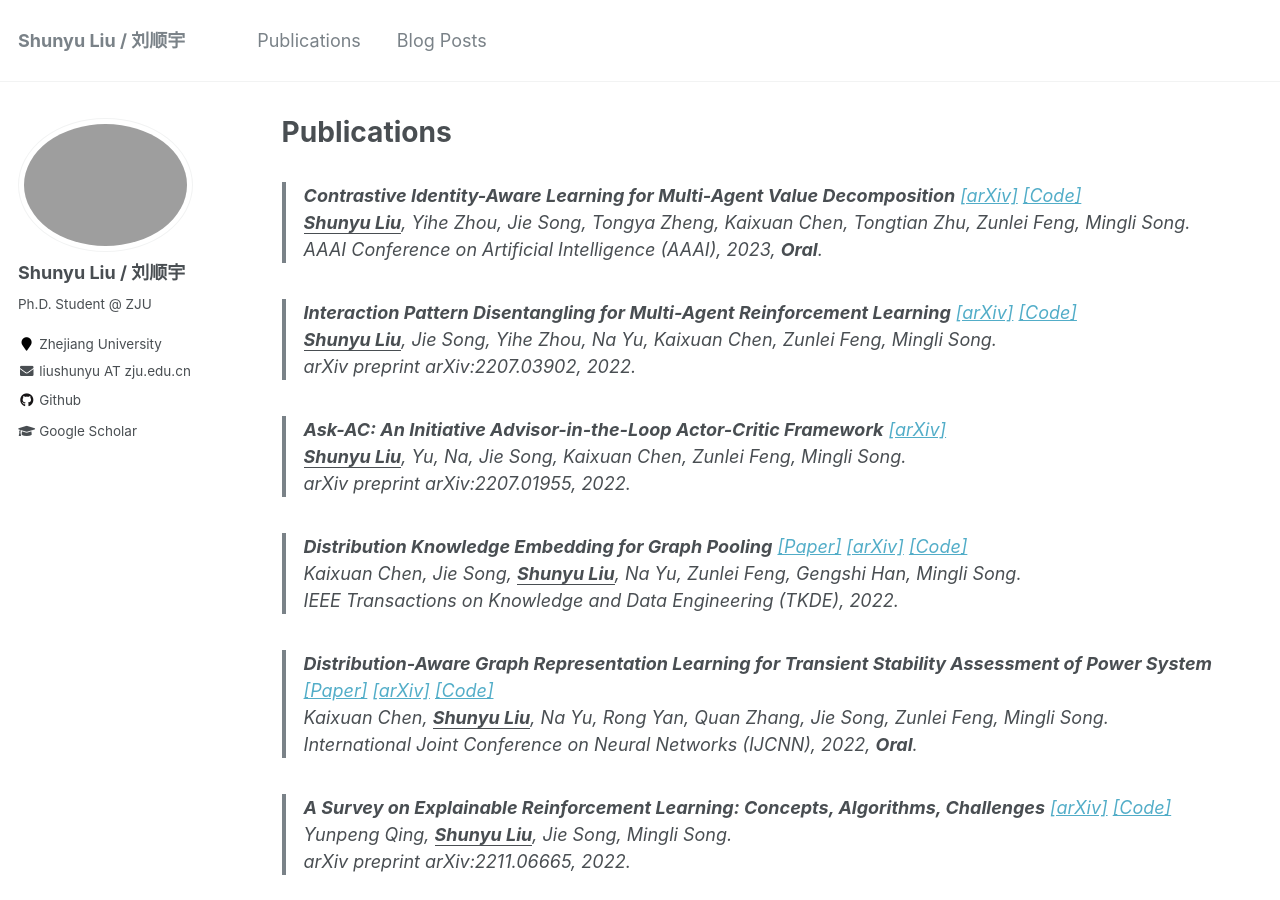
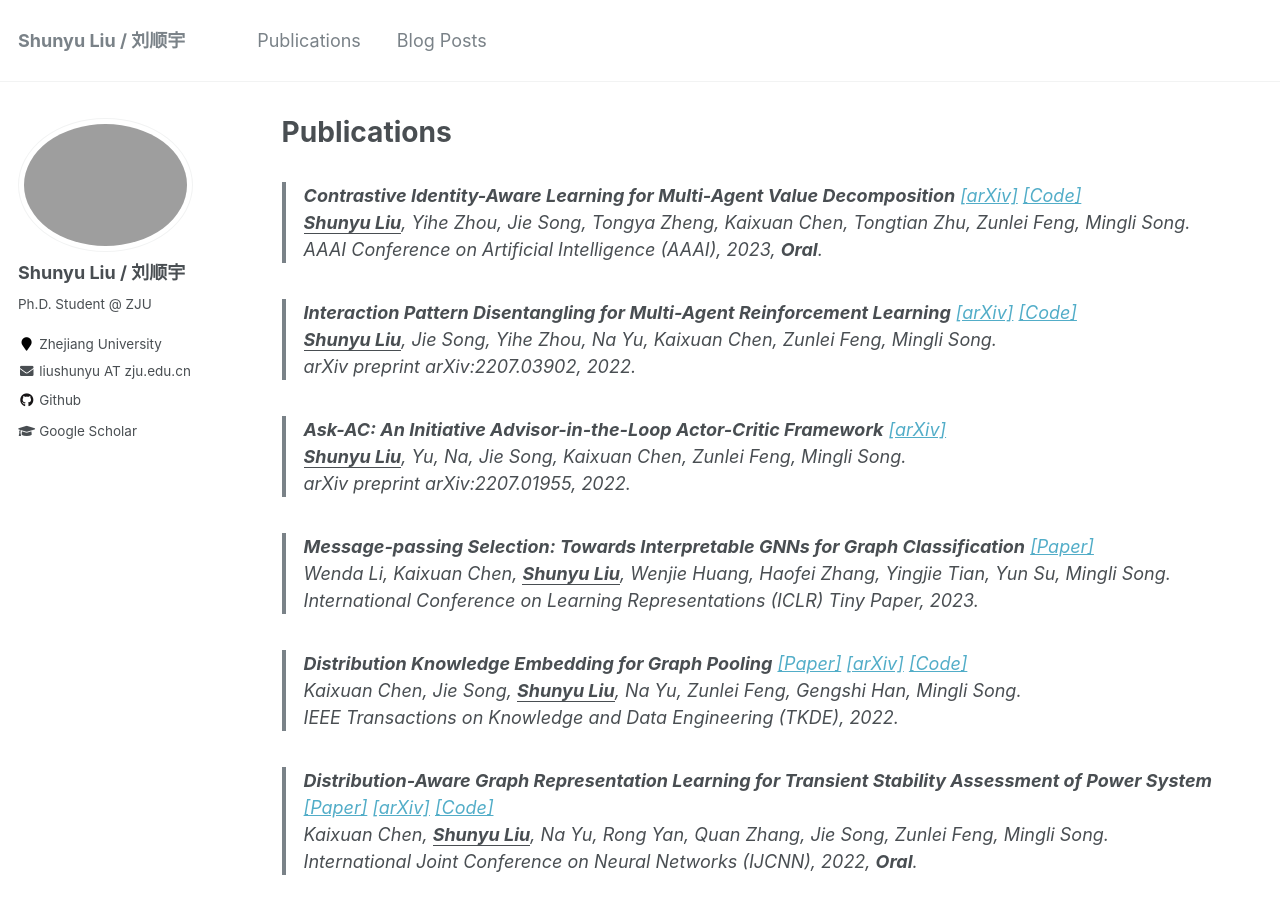
Before and after one commit to liushunyu/liushunyu.github.io, a Jekyll site: the page built from _pages/publications.md, in a window 1280 px wide and 900 px high. Built offline with Jekyll 4.4.1, drawn with Linux system fonts in a browser that asks for light colours.

Commit message:
Update publications.md

```diff
--- a/_pages/publications.md
+++ b/_pages/publications.md
@@ -13,9 +13,13 @@ author_profile: true
   > **<u>Shunyu Liu</u>**, Jie Song, Yihe Zhou, Na Yu, Kaixuan Chen, Zunlei Feng, Mingli Song.\\
   > arXiv preprint arXiv:2207.03902, 2022.
 
-> **Ask-AC: An Initiative Advisor-in-the-Loop Actor-Critic Framework** [[arXiv]](https://arxiv.org/abs/2207.01955)\\
+> **Ask-AC: An Initiative Advisor-in-the-Loop Actor-Critic Framework** [[arXiv]](https://arxiv.org/abs/2207.01955) \\
   > **<u>Shunyu Liu</u>**, Yu, Na, Jie Song, Kaixuan Chen, Zunlei Feng, Mingli Song.\\
   > arXiv preprint arXiv:2207.01955, 2022.
+
+> **Message-passing Selection: Towards Interpretable GNNs for Graph Classification** [[Paper]](https://openreview.net/pdf?id=99Go96dla5y) \\
+  > Wenda Li, Kaixuan Chen, **<u>Shunyu Liu</u>**, Wenjie Huang, Haofei Zhang, Yingjie Tian, Yun Su, Mingli Song.\\
+  > International Conference on Learning Representations (ICLR) Tiny Paper, 2023.
 
 > **Distribution Knowledge Embedding for Graph Pooling** [[Paper]](https://ieeexplore.ieee.org/abstract/document/9896198/) [[arXiv]](https://arxiv.org/abs/2109.14333) [[Code]](https://github.com/chenchkx/DKEPool) \\
   > Kaixuan Chen, Jie Song, **<u>Shunyu Liu</u>**, Na Yu, Zunlei Feng, Gengshi Han, Mingli Song.\\
```
